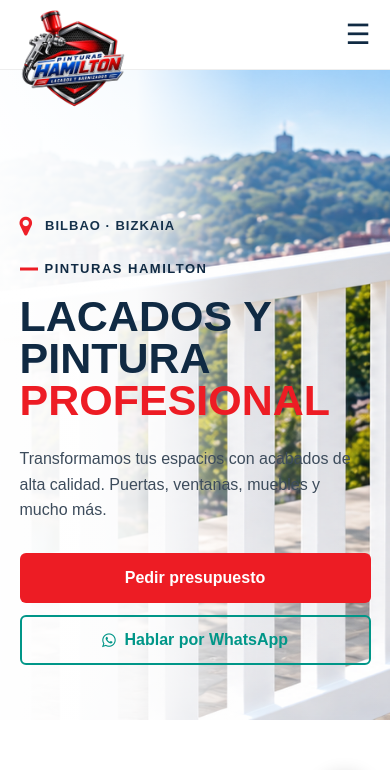
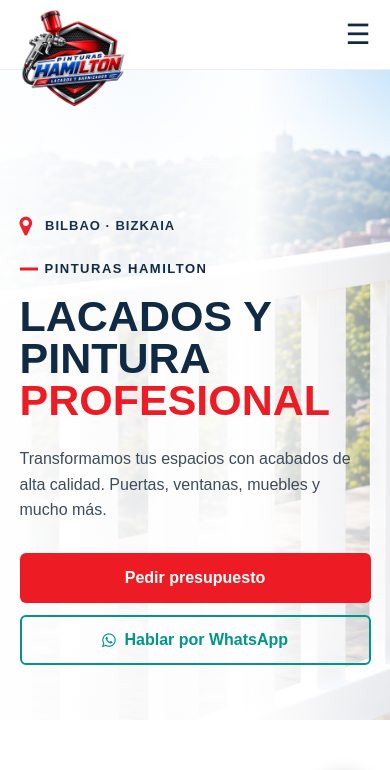
Before and after one commit to juanccayllahua/hamiltonpintor, a plain HTML site: page index.html in a window 390 px wide. Shown: the top 770 px of the page. Drawn offline with Linux system fonts and the light colour scheme.

Commit message:
update for banner in mobiles

```diff
--- a/style/style.css
+++ b/style/style.css
@@ -891,6 +891,13 @@
 ========================================= */
 
 @media (max-width: 700px) {
+    .hero-image {
+        position: absolute;
+        inset: 0;
+        background-image: linear-gradient(90deg, rgba(255, 255, 255, .98) 0%, rgba(255, 255, 255, .9) 35%, rgb(255 255 255 / 99%) 65%, rgb(255 255 255 / 50%) 100%), url(../images/ban.webp);
+        background-size: cover;
+        background-position: center;
+    }
     .location-status {
         display: none;
     }
```
